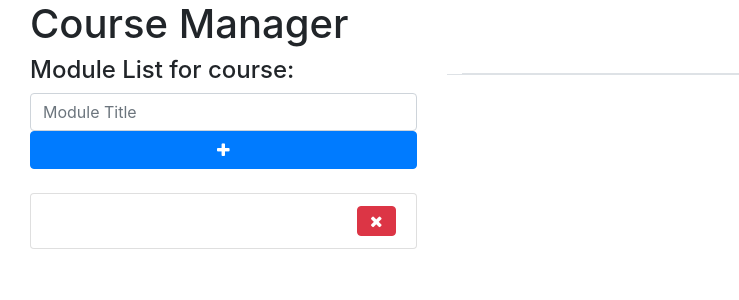
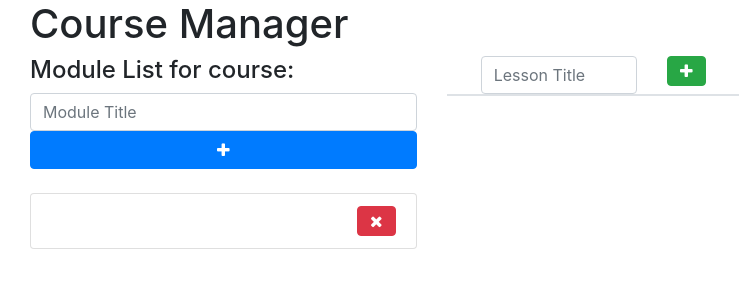
Before and after one commit to parshva45/CS5610-Summer1-2018-React-App-parshva45, a React (Create React App) app: page /course/1/module/1 in a window 1280 px wide. Shown: the top 300 px of the page, without its empty margins (0-739 px from the left). Built offline with nearby package versions, Linux system fonts and the light colour scheme; no server answers.

Commit message:
create lessons done

```diff
--- a/src/components/ModuleListItem.js
+++ b/src/components/ModuleListItem.js
@@ -7,7 +7,6 @@ export default class ModuleListItem
     super(props);
   }
   render() {
-      //console.log(this.props)
     return (
       <li className="list-group-item">
         <Link to={`/course/${this.props.courseId}/module/${this.props.module.id}`}>
--- a/src/containers/CourseList.js
+++ b/src/containers/CourseList.js
@@ -31,7 +31,6 @@ class CourseList extends React.Component {
           course['modified'] = modifiedLocalDate.substr(4,20);
           var createdLocalDate = new Date(course.created).toString();
           course['created'] = createdLocalDate.substr(4,20);
-          console.log(JSON.stringify(course));
           return <CourseRow key={course.id}
                             course={course}
                             delete={this.deleteCourse}/>
--- a/src/containers/LessonTabs.js
+++ b/src/containers/LessonTabs.js
@@ -20,8 +20,15 @@ export default class LessonTabs extends Component {
         this.setCourseId = this.setCourseId.bind(this);
         this.setModuleId = this.setModuleId.bind(this);
         this.setLessons = this.setLessons.bind(this);
+        this.titleChanged = this.titleChanged.bind(this);
+        this.createLesson = this.createLesson.bind(this);
 
         this.lessonService = LessonService.instance;
+    }
+    createLesson(courseId, moduleId){
+        this.lessonService
+            .createLesson(courseId, moduleId, this.state.lesson)
+            .then(() => { this.findAllLessonsForModule(this.state.courseId, this.state.moduleId)});
     }
     setCourseId(courseId) {
         this.setState({courseId: courseId});
@@ -32,22 +39,24 @@ export default class LessonTabs extends Component {
     setLessons(lessons) {
         this.setState({lessons: lessons})
     }
+    titleChanged(event) {
+        this.setState({
+            lesson: { title: event.target.value }
+        });
+    }
     findAllLessonsForModule(courseId, moduleId) {
         this.lessonService
             .findAllLessonsForModule(courseId, moduleId)
             .then((lessons) => {
-                //console.log(lessons);
                 this.setLessons(lessons)});
     }
 
     componentDidMount() {
-        console.log(JSON.stringify(this.props));
         this.setCourseId(this.props.courseId);
         this.setModuleId(this.props.moduleId);
     }
 
     componentWillReceiveProps(newProps){
-        console.log(JSON.stringify(newProps));
         this.setCourseId(newProps.courseId);
         this.setModuleId(newProps.moduleId);
         this.findAllLessonsForModule(newProps.courseId, newProps.moduleId);
@@ -56,17 +65,37 @@ export default class LessonTabs extends Component {
     renderListOfLessons() {
         let lessons = this.state.lessons.map(
             (lesson) => {
-                //console.log(lesson);
                 return <LessonTabsItem lesson={lesson}
-                                       key={lesson.id}/>
+                                       key={lesson.id}
+                                       create={this.createLesson}/>
         });
         return lessons;
     }
     render() {
         return(
-            <div className="col-8">
+            <div>
                 <ul className="nav nav-tabs">
                     {this.renderListOfLessons()}
+                    <li>
+                        <div className="row">
+                            <div className="col-6">
+                                <input onChange={this.titleChanged}
+                                       className="form-control"
+                                       id="titleFld"
+                                       placeholder="Lesson Title"/>
+                            </div>
+                            <div className="col-2">
+                                <button className="btn btn-success fa fa-plus"
+                                        onClick={() => {
+                                            this.createLesson(
+                                                this.props.courseId,
+                                                this.props.moduleId
+                                            )
+                                        }}>
+                                </button>
+                            </div>
+                        </div>
+                    </li>
                 </ul>
             </div>
         );
--- a/src/containers/ModuleEditor.js
+++ b/src/containers/ModuleEditor.js
@@ -27,7 +27,6 @@ export default class ModuleEditor
             newProps.match.params.courseId,
             newProps.match.params.moduleId
         );
-        //this.findAllLessonsForModule(newProps.courseId, newProps.moduleId);
     }
 
     selectModule(courseId, moduleId) {
```
